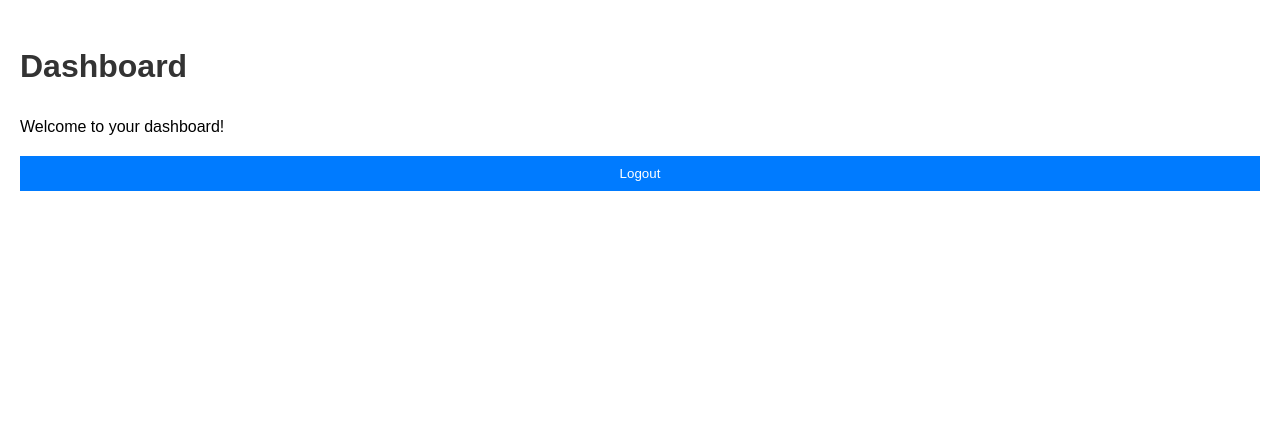
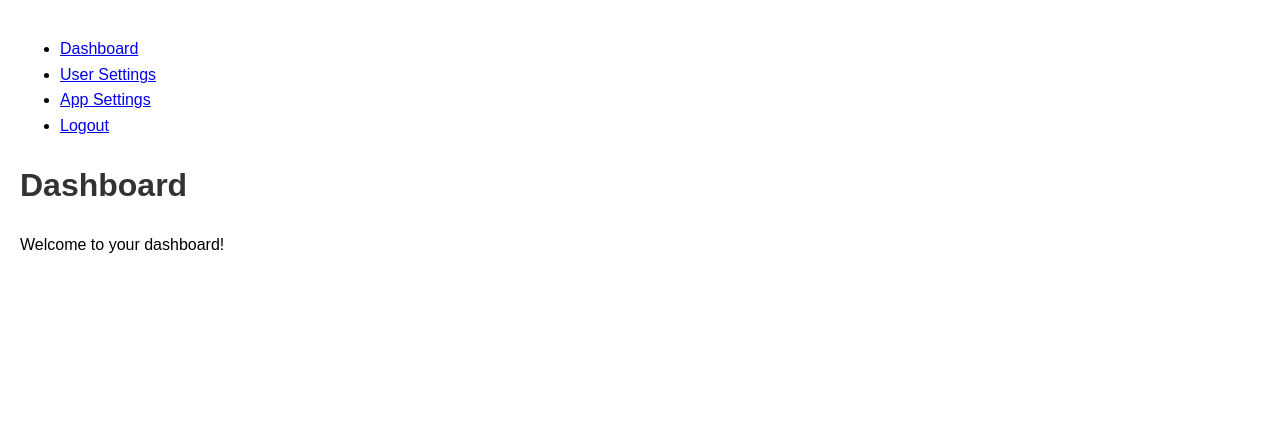
Before and after one commit to PadsterH2012/Py_Flask_Boilerplate, a Flask app: page /dashboard in a window 1280 px wide. Shown: the top 431 px of the page. Run offline with Flask 3, Linux system fonts and the light colour scheme; the visitor is signed in with stand-in values (Sample User, id 1).

Commit message:
Added header menu with logout, user settings, and app settings options to the dashboard.

```diff
--- a/backend/app.py
+++ b/backend/app.py
@@ -80,6 +80,18 @@ def dashboard():
         return jsonify({'message': 'Unauthorized'}), 401
     return render_template('dashboard.html')
 
+@app.route('/user_settings')
+def user_settings():
+    if 'user_id' not in session:
+        return jsonify({'message': 'Unauthorized'}), 401
+    return render_template('user_settings.html')
+
+@app.route('/app_settings')
+def app_settings():
+    if 'user_id' not in session:
+        return jsonify({'message': 'Unauthorized'}), 401
+    return render_template('app_settings.html')
+
 def connect_to_database(retries=5, delay=5):
     for attempt in range(retries):
         try:
--- a/backend/templates/dashboard.html
+++ b/backend/templates/dashboard.html
@@ -3,18 +3,28 @@
 {% block title %}Dashboard{% endblock %}
 
 {% block content %}
+    <header>
+        <nav>
+            <ul>
+                <li><a href="{{ url_for('dashboard') }}">Dashboard</a></li>
+                <li><a href="{{ url_for('user_settings') }}">User Settings</a></li>
+                <li><a href="{{ url_for('app_settings') }}">App Settings</a></li>
+                <li><a href="#" id="logoutButton">Logout</a></li>
+            </ul>
+        </nav>
+    </header>
+
     <h1>Dashboard</h1>
     <p>Welcome to your dashboard!</p>
-    <button id="logoutButton">Logout</button>
 
     <script>
-    document.getElementById('logoutButton').addEventListener('click', function() {
+    document.getElementById('logoutButton').addEventListener('click', function(e) {
+        e.preventDefault();
         fetch('/logout', {
             method: 'POST',
         })
         .then(response => response.json())
         .then(data => {
-            alert(data.message);
             window.location.href = '/';
         })
         .catch((error) => {
```
